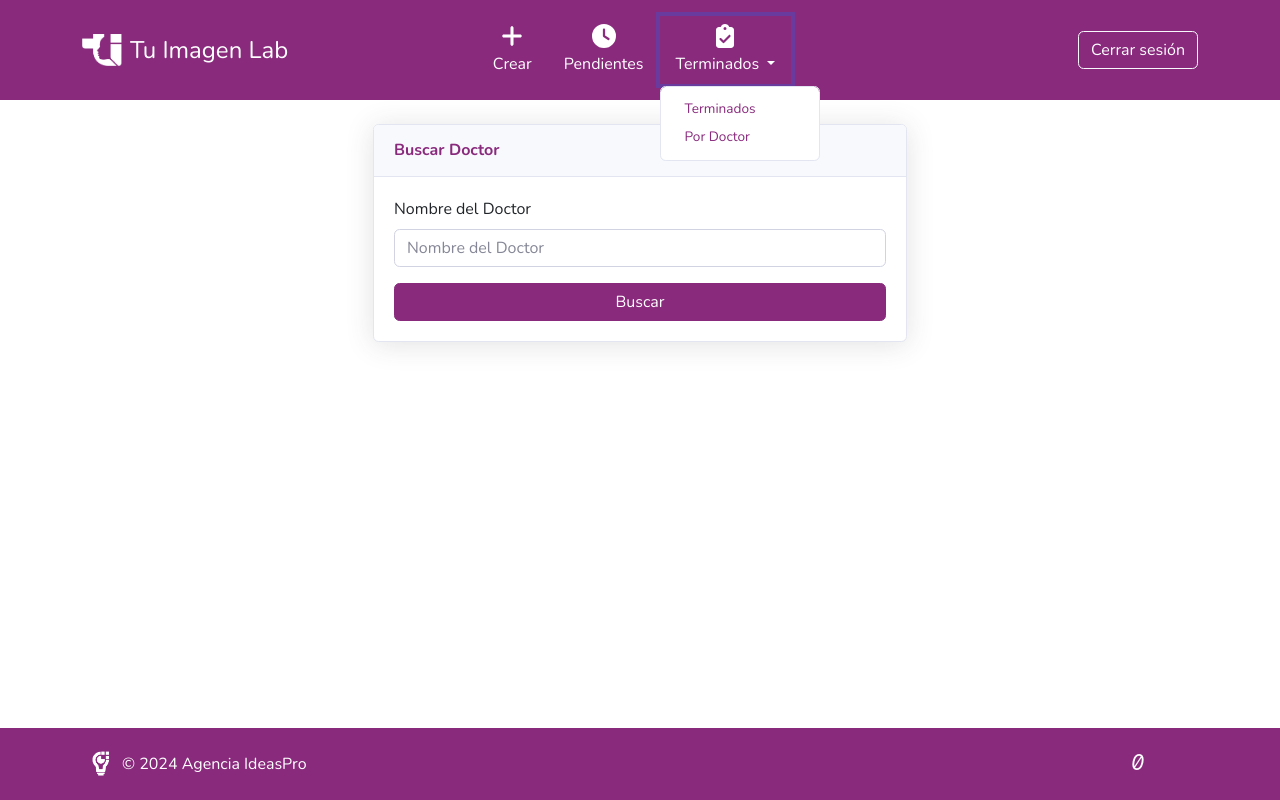
After one commit to Daniher01/tuimagen_lab, a Django app: page /buscar_doctor/ in a window 1280 px wide, after a click on "Terminados". The commit adds this page. Run offline with Django 5.2, Linux system fonts and the light colour scheme; the visitor is signed in with stand-in values (Sample User, id 1); data that the repository does not hold is empty; some libraries are stand-ins or nearby versions.

Commit message:
feat(fullstack): se agrega logica para ver los trabajos de un doctor especifico

```diff
--- a/app/tuimagen_lab/static/css/styles.css
+++ b/app/tuimagen_lab/static/css/styles.css
@@ -51,3 +51,14 @@ header svg {
   align-items: center;
   height: 100%;
 }
+
+.dropdown-item-primary {
+  color: var(--color-tuimagen) !important; /* Utiliza la variable CSS de Bootstrap para el color primario */
+}
+
+.dropdown-item-primary:hover,
+.dropdown-item-primary:focus,
+.dropdown-item-primary:active {
+    color: var(--bs-white) !important; /* Color del texto cuando está activo */
+    background-color: var(--color-tuimagen) !important; /* Fondo primario cuando está activo */
+}
--- a/app/tuimagen_lab/templates/header.html
+++ b/app/tuimagen_lab/templates/header.html
@@ -25,12 +25,17 @@
                     Pendientes
                 </a>
             </li>
-            <li class="nav-item">
-                <a class="nav-link text-white" href="{% url 'trabajos_terminados' %}">
+            <li class="nav-item dropdown">
+                <a class="nav-link dropdown-toggle text-white" href="#" id="navbarDropdown" role="button" data-bs-toggle="dropdown" aria-expanded="false">
                     <svg xmlns="http://www.w3.org/2000/svg" viewBox="0 0 384 512"><!--!Font Awesome Free 6.5.2 by @fontawesome - https://fontawesome.com License - https://fontawesome.com/license/free Copyright 2024 Fonticons, Inc.--><path d="M192 0c-41.8 0-77.4 26.7-90.5 64H64C28.7 64 0 92.7 0 128V448c0 35.3 28.7 64 64 64H320c35.3 0 64-28.7 64-64V128c0-35.3-28.7-64-64-64H282.5C269.4 26.7 233.8 0 192 0zm0 64a32 32 0 1 1 0 64 32 32 0 1 1 0-64zM305 273L177 401c-9.4 9.4-24.6 9.4-33.9 0L79 337c-9.4-9.4-9.4-24.6 0-33.9s24.6-9.4 33.9 0l47 47L271 239c9.4-9.4 24.6-9.4 33.9 0s9.4 24.6 0 33.9z"/></svg>
                     Terminados
                 </a>
+                <ul class="dropdown-menu" aria-labelledby="navbarDropdown">
+                    <li><a class="dropdown-item dropdown-item-primary" href="{% url 'trabajos_terminados' %}">Terminados</a></li>
+                    <li><a class="dropdown-item dropdown-item-primary" href="{% url 'buscar_doctor' %}">Por Doctor</a></li>
+                </ul>
             </li>
+
         </ul>
         {% comment %} cerrar sesion {% endcomment %}
         <div class="col-md-3 text-end">
--- /dev/null
+++ b/app/tuimagen_lab/templates/trabajos/buscar_doctor.html
@@ -0,0 +1,39 @@
+{% extends "base.html" %}
+
+{% block title %}Buscar Doctor{% endblock %}
+
+{% block content %}
+<div class="container">
+    <div class="row justify-content-center">
+        <div class="col-md-6">
+            <div class="card shadow mb-4">
+                <div class="card-header py-3">
+                    <h6 class="m-0 font-weight-bold text-primary">Buscar Doctor</h6>
+                </div>
+                <div class="card-body">
+                    {% if messages %}
+                        <div class="alert alert-danger" role="alert">
+                            {% for message in messages %}
+                                {{ message }}
+                            {% endfor %}
+                        </div>
+                    {% endif %}
+                    <form method="post" action="{% url 'buscar_doctor' %}">
+                        {% csrf_token %}
+                        <div class="mb-3">
+                            <label for="nombre_doctor" class="form-label">Nombre del Doctor</label>
+                            <input type="text" list="datalistDoctores" class="form-control" id="nombre_doctor" name="nombre_doctor" placeholder="Nombre del Doctor" required>
+                            <datalist id="datalistDoctores">
+                                {% for doctor in lista_doctores %}
+                                    <option value="{{ doctor.name }}">
+                                {% endfor %}
+                            </datalist>
+                        </div>
+                        <button type="submit" class="btn btn-primary w-100">Buscar</button>
+                    </form>
+                </div>
+            </div>
+        </div>
+    </div>
+</div>
+{% endblock %}
--- a/app/tuimagen_lab/trabajos/urls.py
+++ b/app/tuimagen_lab/trabajos/urls.py
@@ -1,5 +1,5 @@
 from django.urls import path
-from .views import seleccionar_tipo_trabajo, ver_trabajos_pendientes, ver_trabajos_terminados, terminar_trabajo
+from .views import seleccionar_tipo_trabajo, ver_trabajos_pendientes, ver_trabajos_terminados, terminar_trabajo, trabajos_por_doctor, buscar_doctor
 from fresado import views as fresado
 from impresion3d import views as impresion3d
 from escaneos_intraorales import views as escaner_intraoral
@@ -8,11 +8,13 @@ urlpatterns = [
     path('', seleccionar_tipo_trabajo, name='seleccionar_tipo_trabajo'),
     path('pendientes/', ver_trabajos_pendientes, name='trabajos_pendientes'),
     path('terminados/', ver_trabajos_terminados, name='trabajos_terminados'),
+    path('trabajos/doctor/<int:doctor_id>/', trabajos_por_doctor, name='trabajos_por_doctor'),
+    path('buscar_doctor/', buscar_doctor, name='buscar_doctor'),
     # URLs para la creación de los trabajos
     path('crear-trabajo-fresado/', fresado.crear_trabajo_fresado, name='crear_trabajo_fresado'),
     path('crear-trabajo-impresion3d/', impresion3d.crear_trabajo_impresion3d, name='crear_trabajo_impresion3d'),
     path('crear-trabajo-escaneo-intraoral/', escaner_intraoral.crear_trabajo_escaneo_intraoral, name='crear_trabajo_escaneo_intraoral'),
-    # URLs para el detallsd de los trabajos
+    # URLs para el detalles de los trabajos
     path('detalle/fresado/<int:trabajo_id>', fresado.detalle_trabajo_fresado, name='detalle_trabajo_fresado'),
     path('detalle/impresion3d/<int:trabajo_id>', impresion3d.detalle_trabajo_impresion3d, name='detalle_trabajo_impresion3d'),
     path('detalle/escaneo_intraoral/<int:trabajo_id>/', escaner_intraoral.detalle_trabajo_escaneo_intraoral, name='detalle_trabajo_escaneo_intraoral'),
--- a/app/tuimagen_lab/trabajos/views.py
+++ b/app/tuimagen_lab/trabajos/views.py
@@ -4,19 +4,13 @@ from django.views.decorators.http import require_POST
 from django.views.decorators.csrf import csrf_exempt
 from django.http import JsonResponse
 from datetime import datetime, timedelta
+from django.contrib import messages
 from django.utils import timezone
 from django.utils.dateparse import parse_date
 from django.db.models import Count
-from .forms import TrabajoForm
-from fresado.forms import PiezaForm
-from pacientes.forms import PacienteForm
-from doctores.forms import DoctorForm
-from django.forms import inlineformset_factory
-from .models import Trabajo
-from fresado.models import TrabajoFresado, Pieza
-from pacientes.models import Paciente
+from .models import Trabajo, TrabajoDoctor
 from doctores.models import Doctor
-from pacientes.rut_generico import RutGenerator
+
 
 
 # Create your views here.
@@ -89,3 +83,26 @@ def terminar_trabajo(request):
         trabajo.save()
         return JsonResponse({'success': True})
     return JsonResponse({'success': False, 'error': 'El trabajo ya está terminado'})
+
+@login_required
+def trabajos_por_doctor(request, doctor_id):
+    doctor = get_object_or_404(Doctor, id=doctor_id)
+    trabajos_doctor = TrabajoDoctor.objects.filter(doctor=doctor)
+    context = {
+        'doctor': doctor,
+        'trabajos_doctor': trabajos_doctor,
+    }
+    return render(request, 'trabajos/trabajos_por_doctor.html', context)
+
+@login_required
+def buscar_doctor(request):
+    lista_doctores = Doctor.objects.all()
+
+    if request.method == 'POST':
+        nombre_doctor = request.POST.get('nombre_doctor')
+        try:
+            doctor = Doctor.objects.get(name=nombre_doctor)
+            return redirect('trabajos_por_doctor', doctor_id=doctor.id)
+        except Doctor.DoesNotExist:
+            messages.error(request, 'No se encontró un doctor con ese nombre. Por favor, intente nuevamente.')
+    return render(request, 'trabajos/buscar_doctor.html', {'lista_doctores': lista_doctores})
```
Also changed, not shown: app/tuimagen_lab/templates/trabajos/trabajos_por_doctor.html (added, +56 -0 lines).
